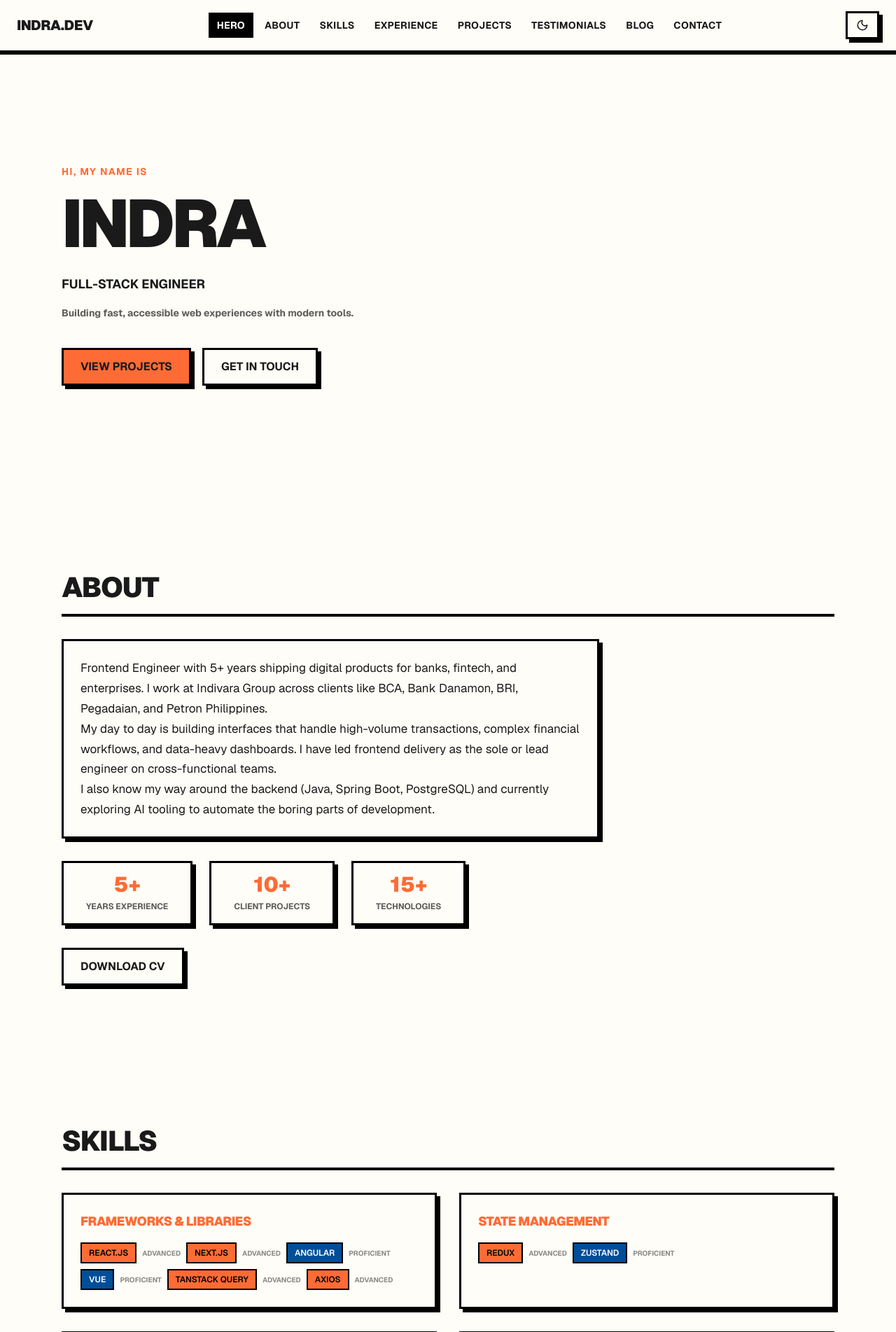
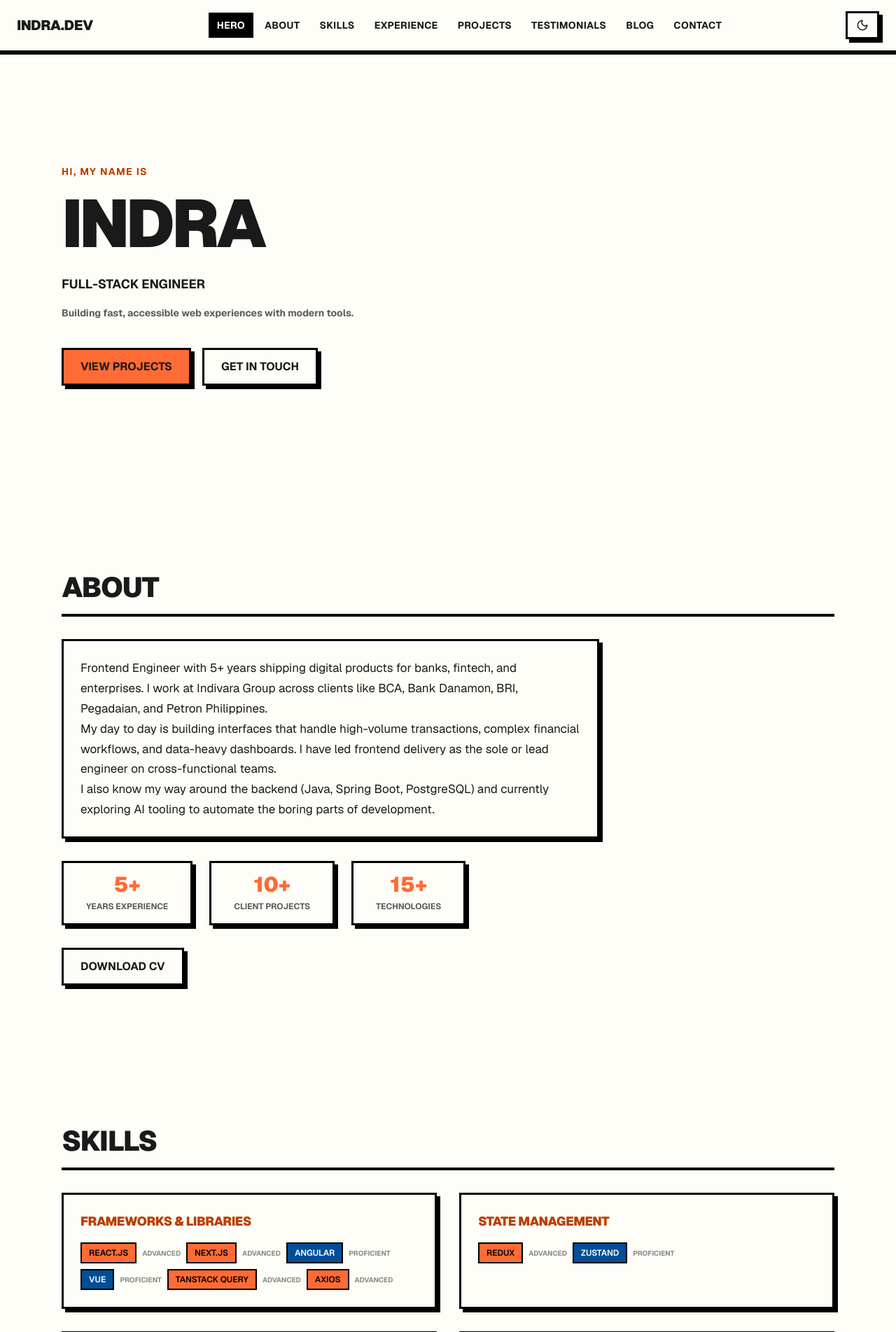
Before and after one commit to indra-182/Portfolio, a Next.js app: page / in a window 1280 px wide. Shown: the top 1903 px of the page at 70% size. Built offline with nearby package versions, Linux system fonts and the light colour scheme; no server answers.

Commit message:
fix: color contrast for accessibility 100

```diff
--- a/src/app/globals.css
+++ b/src/app/globals.css
@@ -23,14 +23,16 @@
     --neo-accent-1: #FF6B35;
     --neo-accent-2: #004E98;
     --neo-accent-3: #FFD700;
+    --neo-text-accent: #B84000;
   }
 
   .dark {
     --neo-bg: #1A1A1A;
     --neo-text: #FFFDF7;
-    --neo-accent-1: #C14A1E;
-    --neo-accent-2: #3B8FD6;
+    --neo-accent-1: #E86030;
+    --neo-accent-2: #1E6B9E;
     --neo-accent-3: #FFD700;
+    --neo-text-accent: #E86030;
   }
 
   html {
--- a/src/app/layout.tsx
+++ b/src/app/layout.tsx
@@ -22,7 +22,7 @@ export const metadata: Metadata = {
   metadataBase: new URL(siteUrl),
   title: "Indra's Portfolio",
   description: 'Full-stack engineer building things on the web.',
-  icons: { icon: '/logo.svg' },
+  icons: { icon: '/favicon.ico' },
   alternates: { canonical: '/' },
   openGraph: {
     title: "Indra's Portfolio",
--- a/src/components/sections/Hero.tsx
+++ b/src/components/sections/Hero.tsx
@@ -7,7 +7,7 @@ export default function Hero() {
       <div className="animate-fade-up">
         <p
           className="mb-4 text-sm font-bold uppercase tracking-widest"
-          style={{ color: "var(--neo-accent-1)" }}
+          style={{ color: "var(--neo-text-accent)" }}
         >
           Hi, my name is
         </p>
--- a/src/components/sections/Skills.tsx
+++ b/src/components/sections/Skills.tsx
@@ -21,7 +21,7 @@ export default function Skills() {
           <div key={group.category} className="neo-card">
             <h3
               className="mb-4 text-lg font-black uppercase tracking-tight"
-              style={{ color: 'var(--neo-accent-1)' }}
+              style={{ color: 'var(--neo-text-accent)' }}
             >
               {group.category}
             </h3>
--- a/src/styles/tokens.css
+++ b/src/styles/tokens.css
@@ -2,8 +2,8 @@
   --neo-bg: #FFFDF7;
   --neo-text: #1A1A1A;
   --neo-border: #000000;
-    --neo-accent-1: #C14A1E;
-    --neo-accent-2: #3B8FD6;
+    --neo-accent-1: #E86030;
+    --neo-accent-2: #1E6B9E;
     --neo-accent-3: #FFD700;
   --neo-font-sans: 'Geist', system-ui, sans-serif;
   --neo-font-mono: 'Geist Mono', monospace;
```
Also changed, not shown: 1 other file (tests, documents, lock files or other folders).
